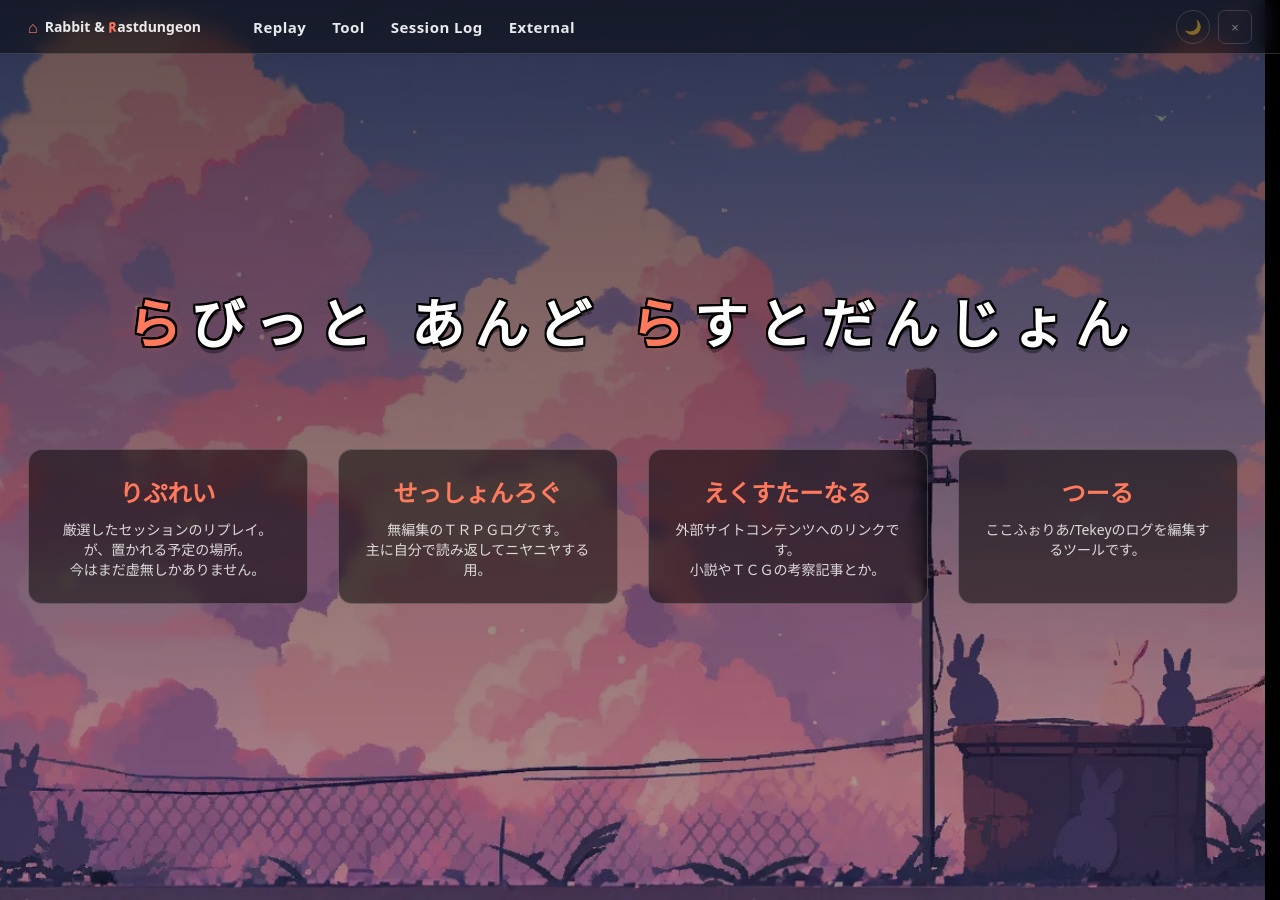
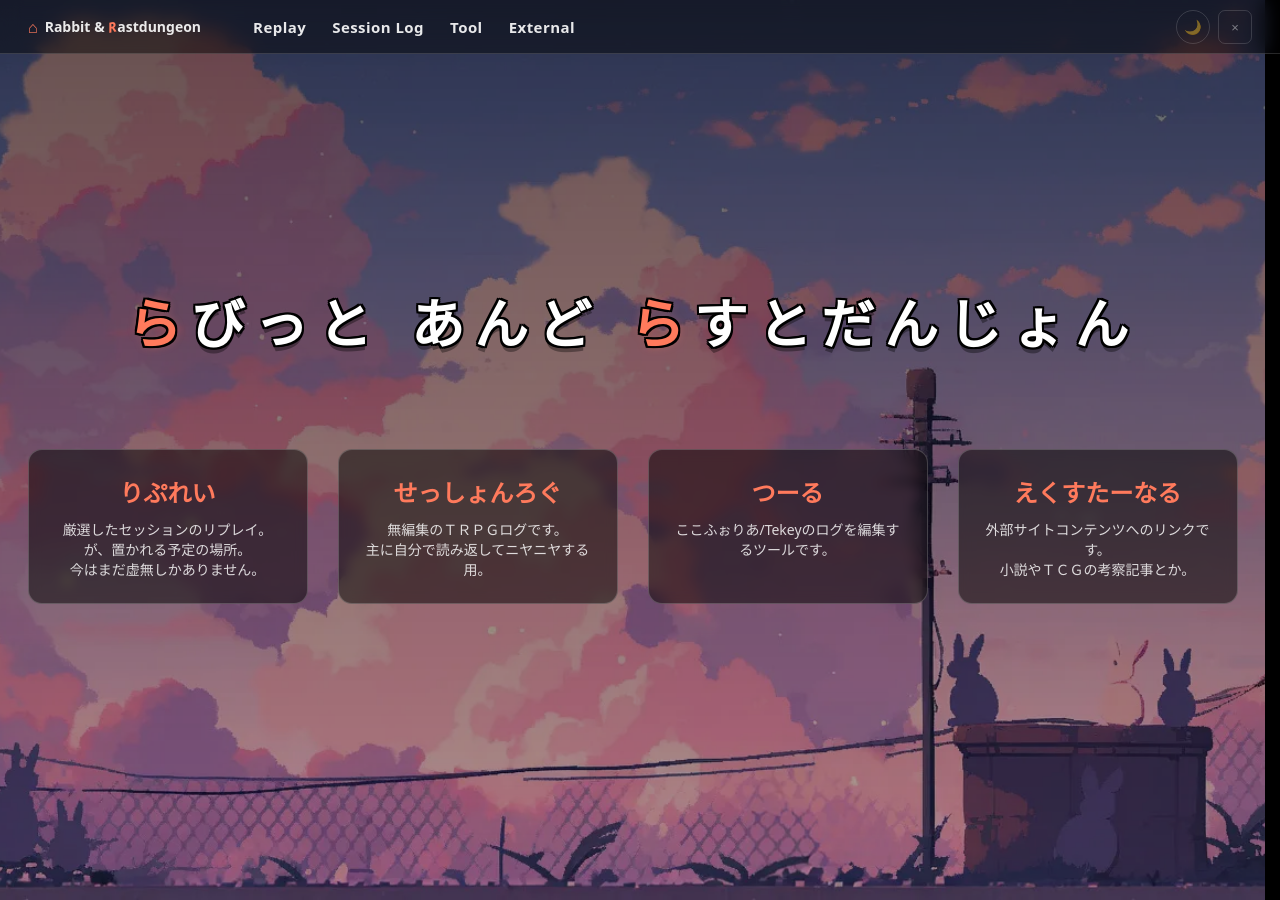
Before and after one commit to Rast-Rabbit/Rast-Rabbit.github.io, a Jekyll site: the page built from index.html, in a window 1280 px wide. Built offline with Jekyll 4.4.1, drawn with Linux system fonts in a browser that asks for light colours; some web fonts are replaced.

Commit message:
ヘッダーの並び順バグ修正　タイトル要素をアクセントで着色

```diff
--- a/_includes/header.html
+++ b/_includes/header.html
@@ -9,8 +9,8 @@
     <!-- ナビ（PC のみ表示） -->
     <nav class="header-nav" aria-label="サイトナビゲーション">
       <a href="/replays/"       class="header-nav-link{% if page.nav == 'replays' %}       is-active{% endif %}">Replay</a>
+      <a href="/session-logs/"  class="header-nav-link{% if page.nav == 'session-logs' %}  is-active{% endif %}">Session Log</a>
       <a href="/tools/"         class="header-nav-link{% if page.nav == 'tools' %}         is-active{% endif %}">Tool</a>
-      <a href="/session-logs/"  class="header-nav-link{% if page.nav == 'session-logs' %}  is-active{% endif %}">Session Log</a>
       <a href="/external/"      class="header-nav-link{% if page.nav == 'external' %}      is-active{% endif %}">External</a>
     </nav>
 
@@ -45,8 +45,8 @@
   </div>
   <a href="/"              class="mobile-drawer-link{% if page.nav == 'home' %}            is-active{% endif %}">⌂ Home</a>
   <a href="/replays/"       class="mobile-drawer-link{% if page.nav == 'replays' %}       is-active{% endif %}">Replay</a>
+  <a href="/session-logs/"  class="mobile-drawer-link{% if page.nav == 'session-logs' %}  is-active{% endif %}">Session Log</a>
   <a href="/tools/"         class="mobile-drawer-link{% if page.nav == 'tools' %}         is-active{% endif %}">Tool</a>
-  <a href="/session-logs/"  class="mobile-drawer-link{% if page.nav == 'session-logs' %}  is-active{% endif %}">Session Log</a>
   <a href="/external/"      class="mobile-drawer-link{% if page.nav == 'external' %}      is-active{% endif %}">External</a>
 </nav>
 
--- a/css/session-logs.css
+++ b/css/session-logs.css
@@ -27,6 +27,7 @@
   margin: 0;
   font-size: 28px;
   letter-spacing: 0.02em;
+  color: var(--header-active);
 }
 
 .page-lead {
--- a/index.html
+++ b/index.html
@@ -35,14 +35,14 @@ og_image: https://Rast-Rabbit.github.io/assets/og-image.png
 <h2>せっしょんろぐ</h2>
 <p>無編集のＴＲＰＧログです。<br/>主に自分で読み返してニヤニヤする用。</p>
 </a>
+<a class="menu-card" href="/tools/">
+<h2>つーる</h2>
+<p>ここふぉりあ/Tekeyのログを編集するツールです。</p>
+</a>
 <a class="menu-card" href="/external/">
 <h2>えくすたーなる</h2>
 <p>外部サイトコンテンツへのリンクです。<br/>小説やＴＣＧの考察記事とか。</p>
 </a>
-<a class="menu-card" href="/tools/">
-<h2>つーる</h2>
-<p>ここふぉりあ/Tekeyのログを編集するツールです。</p>
-</a>
 </div>
 </div>
 </section>
```
